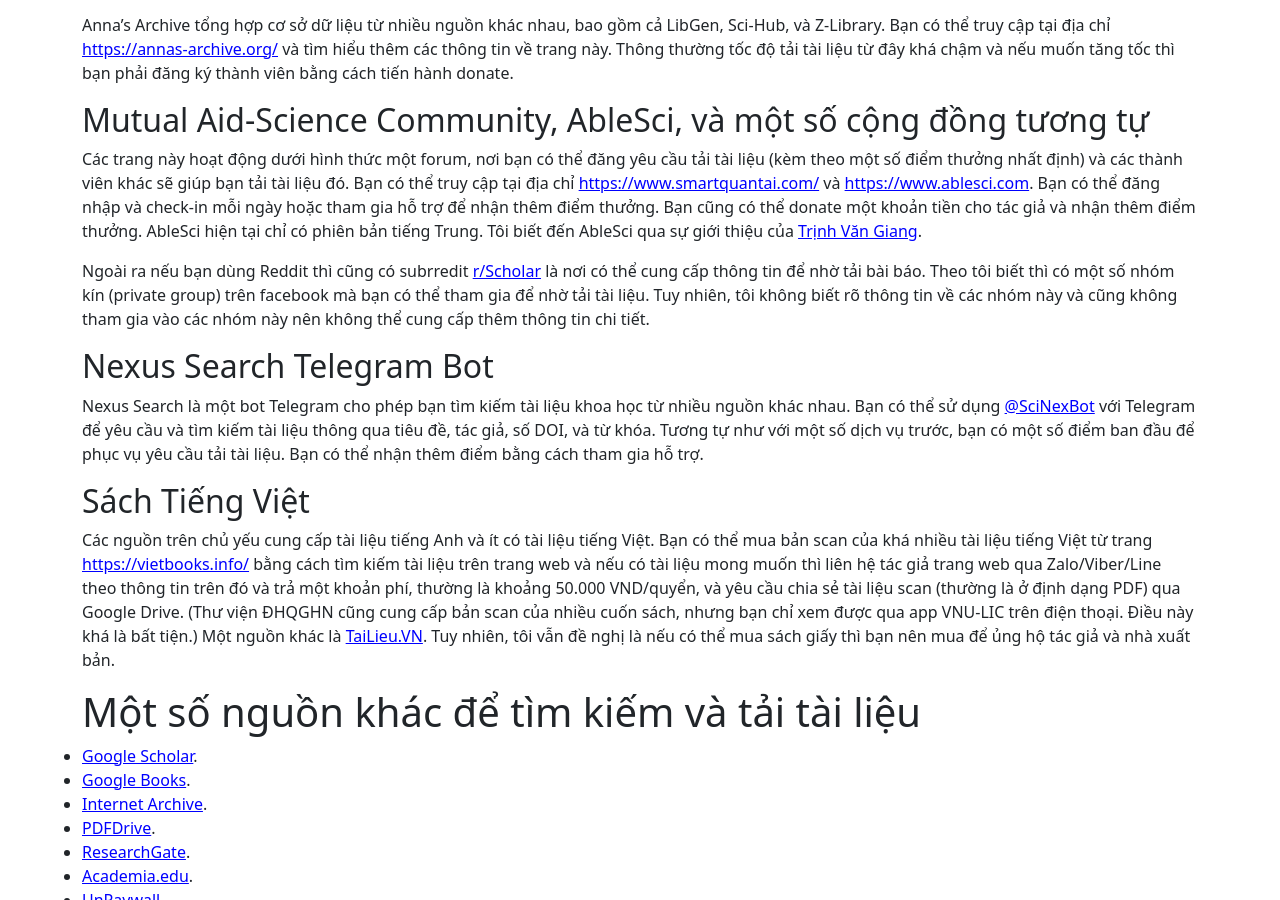
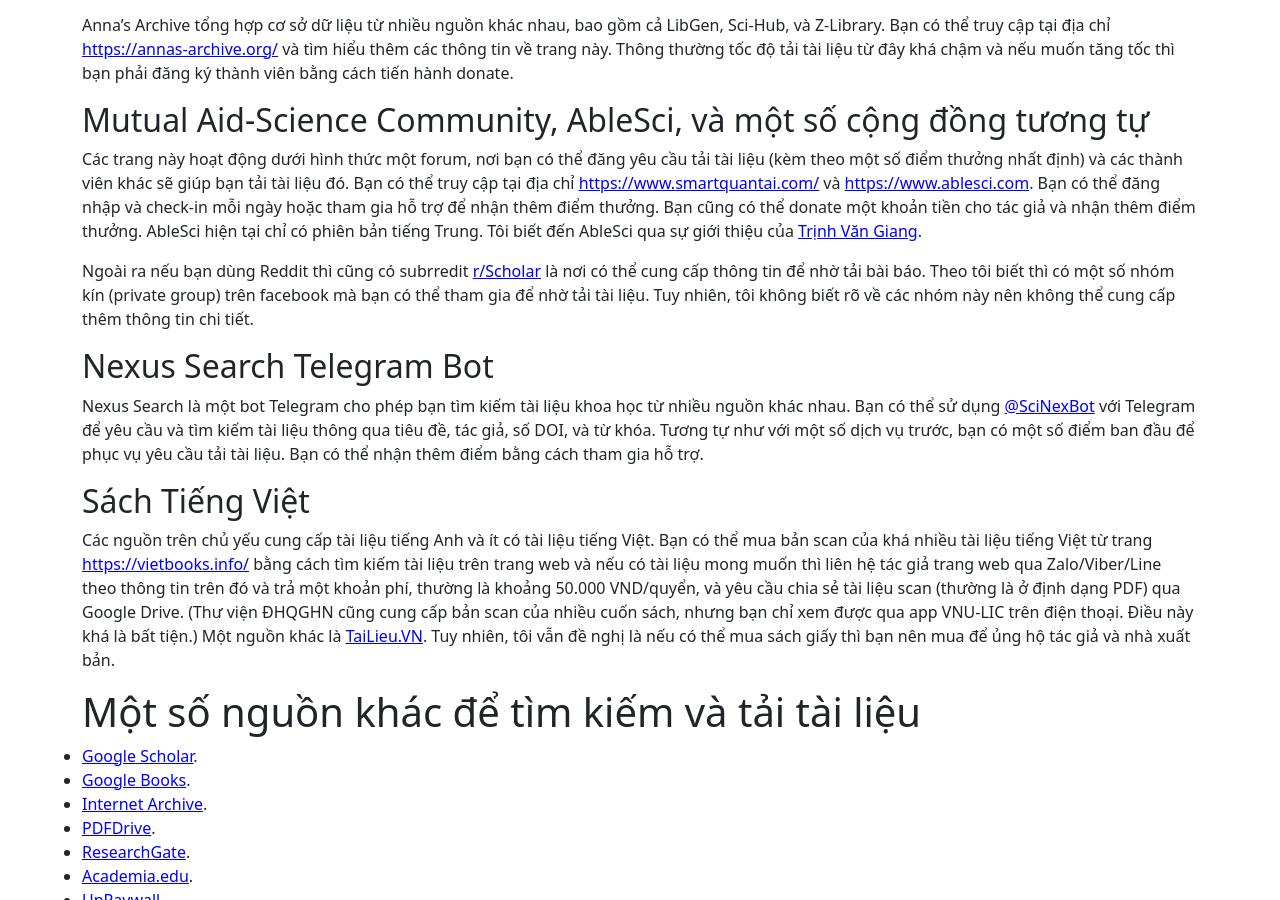
Before and after one commit to hoanganhduc/hoanganhduc.github.io, a Jekyll site: the page built from _posts/2025-05-05-một-số-phương-pháp-tải-bài-báo-khoa-học.md, in a window 1280 px wide and 900 px high, scrolled down 3505 px. Built offline with Jekyll 4.4.1, drawn with Linux system fonts in a browser that asks for light colours; nearby versions of some CDN libraries; comment, search, counter and statistics services are not loaded; a style sheet for code colours, icons or effects is not loaded.

Commit message:
Updated @ 2025-05-08  07:51:48 ICT

```diff
--- a/_posts/2025-05-05-một-số-phương-pháp-tải-bài-báo-khoa-học.md
+++ b/_posts/2025-05-05-một-số-phương-pháp-tải-bài-báo-khoa-học.md
@@ -93,7 +93,7 @@ Anna's Archive tổng hợp cơ sở dữ liệu từ nhiều nguồn khác nhau
 
 Các trang này hoạt động dưới hình thức một forum, nơi bạn có thể đăng yêu cầu tải tài liệu (kèm theo một số điểm thưởng nhất định) và các thành viên khác sẽ giúp bạn tải tài liệu đó. Bạn có thể truy cập tại địa chỉ [https://www.smartquantai.com/](https://www.smartquantai.com/) và [https://www.ablesci.com](https://www.ablesci.com). Bạn có thể đăng nhập và check-in mỗi ngày hoặc tham gia hỗ trợ để nhận thêm điểm thưởng. Bạn cũng có thể donate một khoản tiền cho tác giả và nhận thêm điểm thưởng. AbleSci hiện tại chỉ có phiên bản tiếng Trung. Tôi biết đến AbleSci qua sự giới thiệu của [Trịnh Văn Giang](https://giang-trinh.github.io/).
 
-Ngoài ra nếu bạn dùng Reddit thì cũng có subrredit [r/Scholar](https://www.reddit.com/r/Scholar/) là nơi có thể cung cấp thông tin để nhờ tải bài báo. Theo tôi biết thì có một số nhóm kín (private group) trên facebook mà bạn có thể tham gia để nhờ tải tài liệu. Tuy nhiên, tôi không biết rõ thông tin về các nhóm này và cũng không tham gia vào các nhóm này nên không thể cung cấp thêm thông tin chi tiết.
+Ngoài ra nếu bạn dùng Reddit thì cũng có subrredit [r/Scholar](https://www.reddit.com/r/Scholar/) là nơi có thể cung cấp thông tin để nhờ tải bài báo. Theo tôi biết thì có một số nhóm kín (private group) trên facebook mà bạn có thể tham gia để nhờ tải tài liệu. Tuy nhiên, tôi không biết rõ về các nhóm này nên không thể cung cấp thêm thông tin chi tiết.
 
 ## Nexus Search Telegram Bot
 
```
Also changed, not shown: 1 other file.
